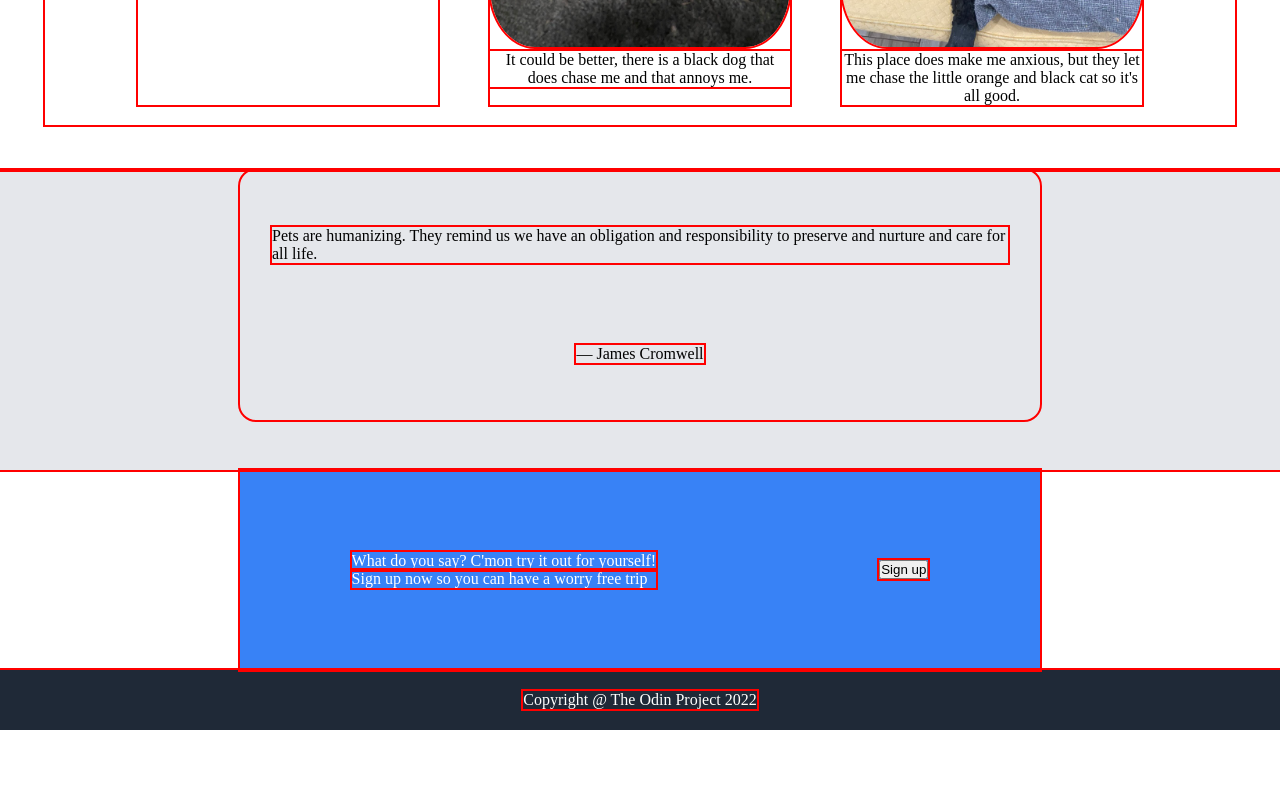
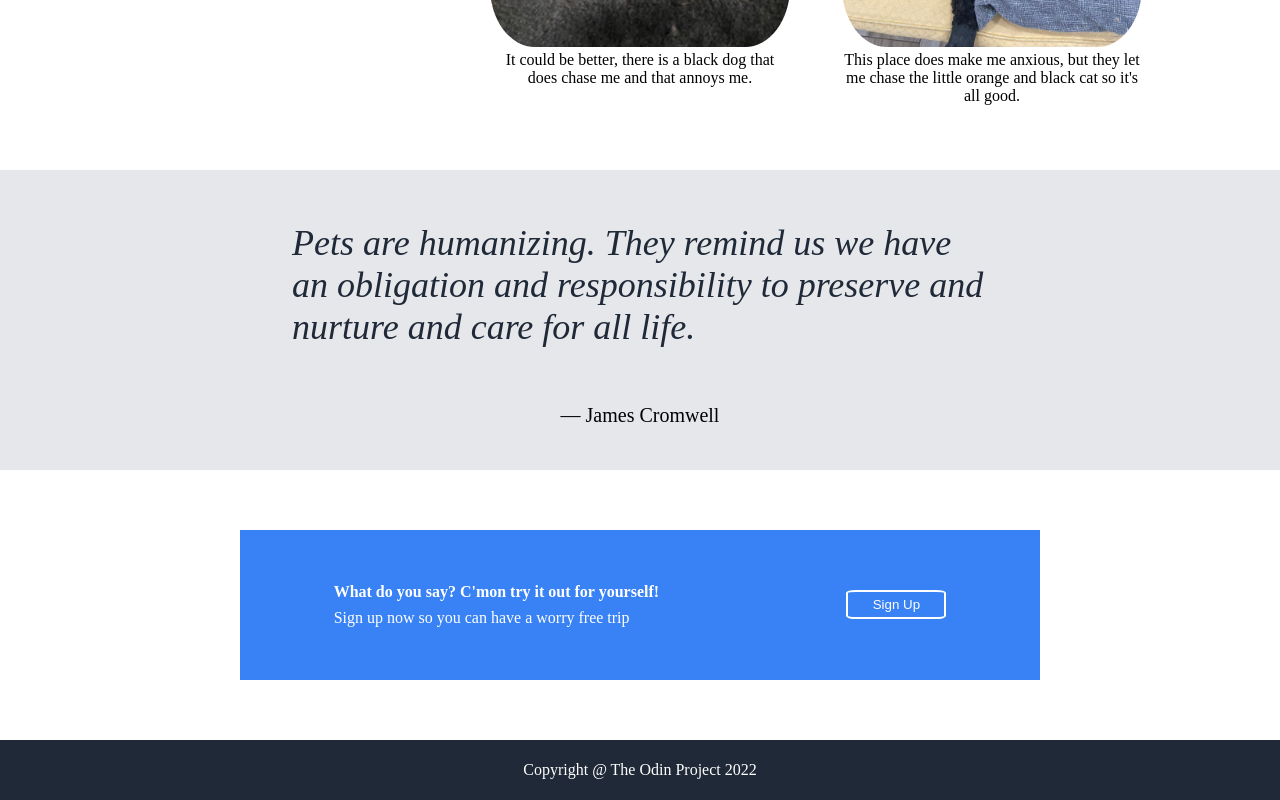
Before and after one commit to jsanchez2019/pet-landing-page, a plain HTML site: page index.html in a window 1280 px wide. Shown: the part 875-1675 px from the top of the page. Before the commit the page ends 1605 px from the top, so only its background shows below. Drawn offline with Linux system fonts and the light colour scheme.

Commit message:
I continued working on styling the webpage. I'm almost done with it

```diff
--- a/index.html
+++ b/index.html
@@ -54,13 +54,15 @@
             </figcaption>
         </figure>
     </div>
-    <div class="sign-up-box">
-        <div class="sign-up-text">
-            <p>What do you say? C'mon try it out for yourself!</p>
-            <p>Sign up now so you can have a worry free trip</p>
-        </div>
-        <div class="sign-up-button">
-            <input type="button" value="Sign up">
+    <div class="sign-up-block">
+        <div class="sign-up-box">
+            <div class="sign-up-text">
+                <p class="final-call">What do you say? C'mon try it out for yourself!</p>
+                <p>Sign up now so you can have a worry free trip</p>
+            </div>
+            <div class="sign-up-button">
+                <button>Sign Up</button>
+            </div>
         </div>
     </div>
     <footer>
--- a/style.css
+++ b/style.css
@@ -1,5 +1,5 @@
 * {
-    outline: 2px solid red;
+    /* outline: 2px solid red; */
     padding: 0;
     margin:0;
     box-sizing: border-box;
@@ -66,7 +66,7 @@ h1 {
     background-color: #3882F6;
     color: white;
     padding: 5px;
-    width: 70px;
+    width: 100px;
     border-radius: 10%;
 }
 
@@ -117,7 +117,7 @@ h2 {
 }
 
 .quote {
-    height: 250px;
+    height: 260px;
     width: 800px;
     display: flex;
     flex-wrap: wrap;
@@ -132,8 +132,24 @@ h2 {
     margin: 1em;
 }
 
+blockquote {
+    font-size: 36px;
+    font-style: italic;
+    font-weight: lighter;
+    color: #1F2937;
+}
+
+figcaption {
+    font-size: 20px;
+}
+
+.sign-up-block {
+    margin-top: 60px;
+    margin-bottom: 60px;
+}
+
 .sign-up-box  {
-    height: 200px;
+    height: 150px;
     width: 800px;
     display: flex;
     justify-content: space-around;
@@ -144,7 +160,21 @@ h2 {
 }
 
 .sign-up-text {
-    line-height: normal;
+    line-height: 1.6;
+}
+
+
+.final-call {
+    font-weight: bold;
+}
+
+.sign-up-button button {
+    background-color: #3882F6;
+    color: white;
+    padding: 5px;
+    width: 100px;
+    border-radius: 10%;
+    border: 2px solid white;
 }
 
 
```
